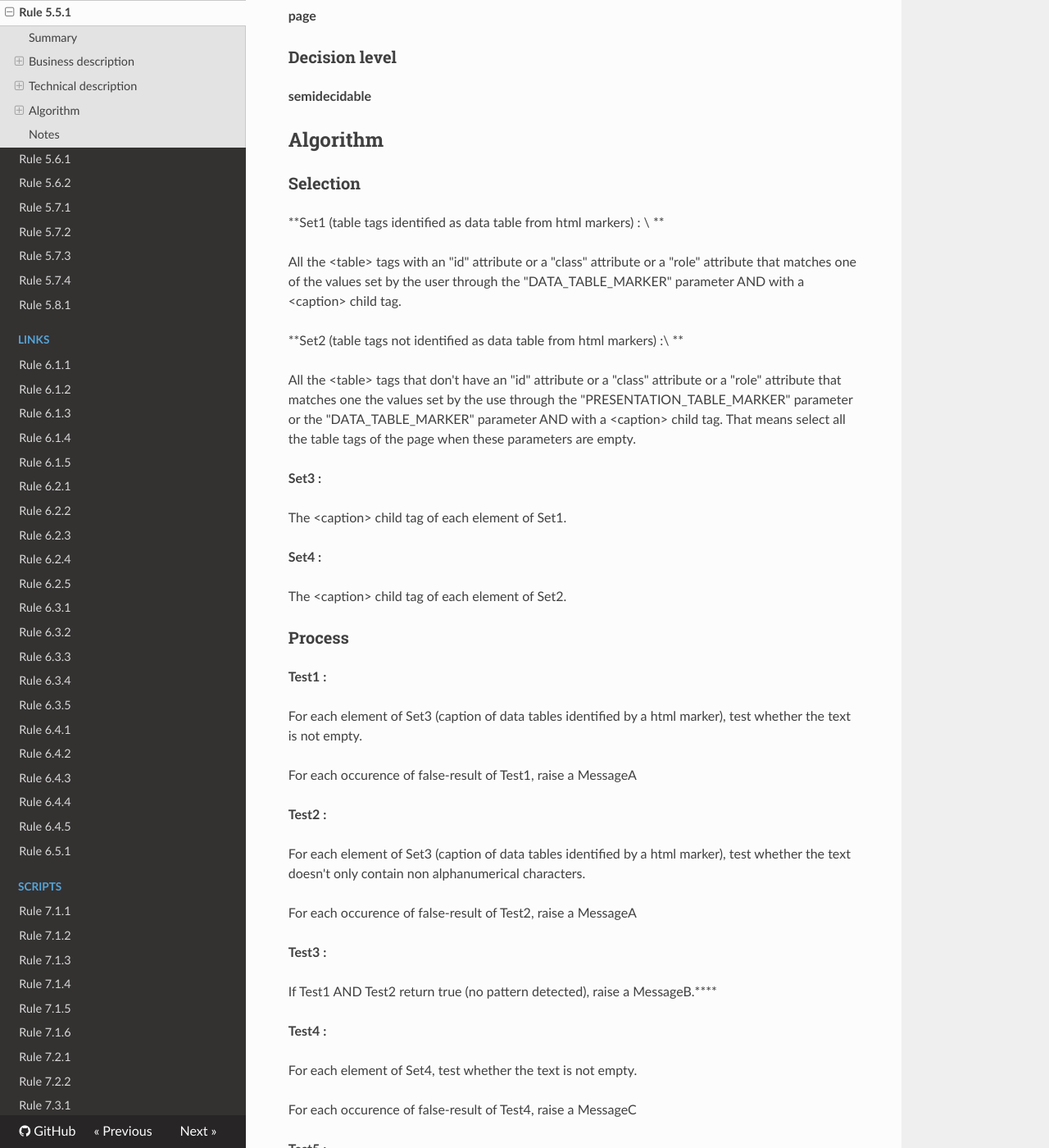
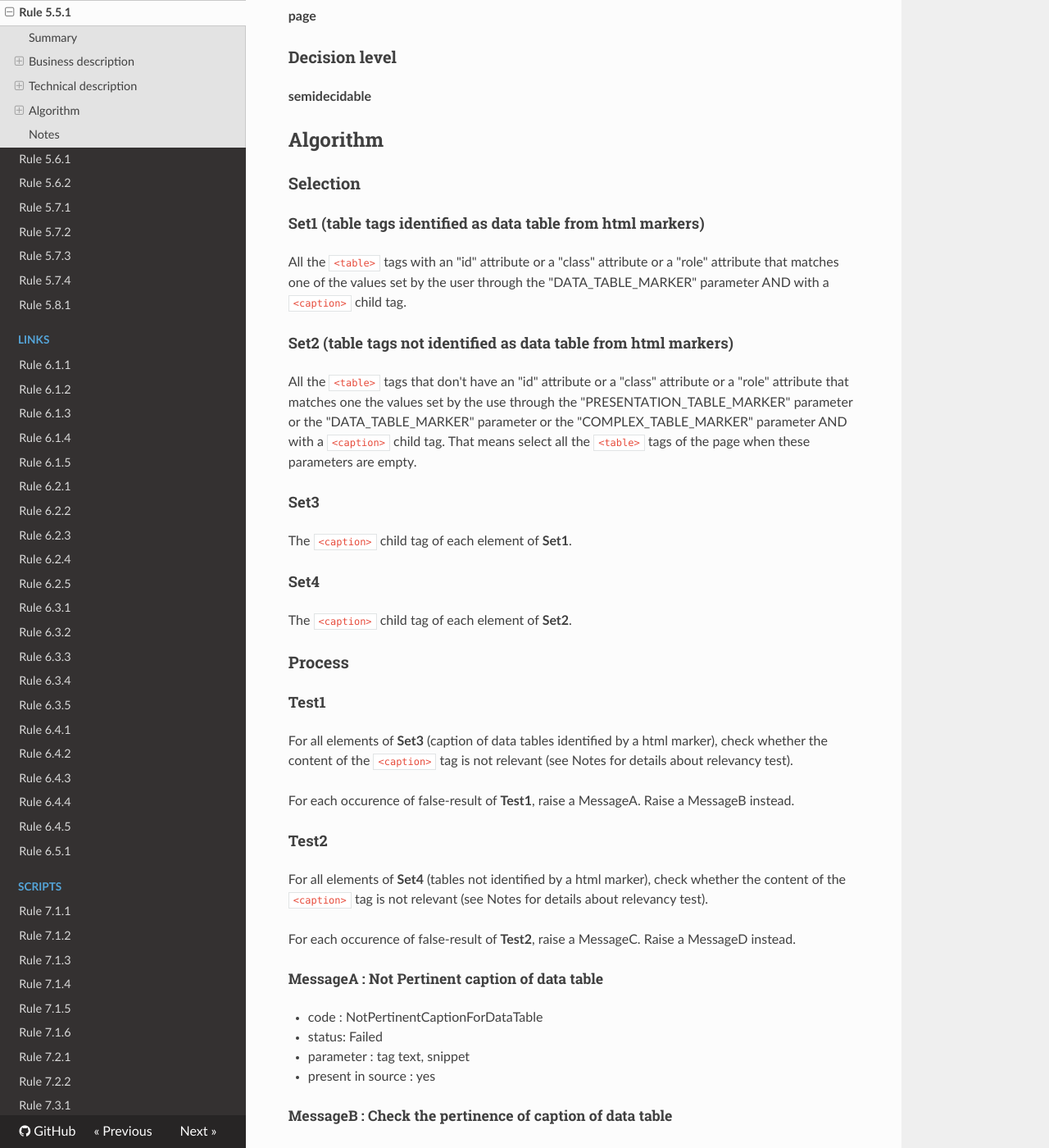
Before and after one commit to Tanaguru/Tanaguru-rules-RGAA-3-doc, an MkDocs documentation site: the page built from docs/Rule-5-5-1.md, in a window 1280 px wide and 1400 px high, scrolled down 835 px. Shown: the whole window at 82% size. Built offline with MkDocs 1.6.1, drawn with Linux system fonts in a browser that asks for light colours; nearby versions of some CDN libraries; old or Windows-style settings are respelled for this version of MkDocs; some of the changed text lies outside the part shown.

Commit message:
update 5.4.1 conception rule

```diff
--- a/docs/Rule-5-5-1.md
+++ b/docs/Rule-5-5-1.md
@@ -1,8 +1,8 @@
 # Rule 5.5.1
+
 ## Summary
 
-This test consists in checking the relevancy of the caption of data
-tables.
+This test consists in checking the relevancy of the caption of data tables.
 
 ## Business description
 
@@ -36,70 +36,42 @@ Pour chaque <a href="http://references.modernisation.gouv.fr/sites/default/files
 
 ### Selection
 
-**Set1 (table tags identified as data table from html markers) : \
-**
+#### Set1 (table tags identified as data table from html markers)
 
-All the <table\> tags with an "id" attribute or a "class" attribute or a
+All the `<table>` tags with an "id" attribute or a "class" attribute or a
 "role" attribute that matches one of the values set by the user through
-the "DATA\_TABLE\_MARKER" parameter AND with a <caption\> child tag.
+the "DATA_TABLE_MARKER" parameter AND with a `<caption>` child tag.
 
-**Set2 (table tags not identified as data table from html markers) :\
-**
+#### Set2 (table tags not identified as data table from html markers)
 
-All the <table\> tags that don't have an "id" attribute or a "class"
+All the `<table>` tags that don't have an "id" attribute or a "class"
 attribute or a "role" attribute that matches one the values set by the
-use through the "PRESENTATION\_TABLE\_MARKER" parameter or the
-"DATA\_TABLE\_MARKER" parameter AND with a <caption\> child tag. That
-means select all the table tags of the page when these parameters are
+use through the "PRESENTATION_TABLE_MARKER" parameter or the
+"DATA_TABLE_MARKER" parameter or the "COMPLEX_TABLE_MARKER" parameter AND with a `<caption>` child tag. That
+means select all the `<table>` tags of the page when these parameters are
 empty.
 
-**Set3 :**
+#### Set3
 
-The <caption\> child tag of each element of Set1.
+The `<caption>` child tag of each element of **Set1**.
 
-**Set4 :**
+#### Set4
 
-The <caption\> child tag of each element of Set2.
+The `<caption>` child tag of each element of **Set2**.
 
 ### Process
 
-**Test1 :**
+#### Test1
 
-For each element of Set3 (caption of data tables identified by a html
-marker), test whether the text is not empty.
+For all elements of **Set3** (caption of data tables identified by a html marker), check whether the content of the `<caption>` tag is not relevant (see Notes for details about relevancy test).
 
-For each occurence of false-result of Test1, raise a MessageA
+For each occurence of false-result of **Test1**, raise a MessageA. Raise a MessageB instead.
 
-**Test2 :**
+#### Test2
 
-For each element of Set3 (caption of data tables identified by a html
-marker), test whether the text doesn't only contain non alphanumerical
-characters.
+For all elements of **Set4** (tables not identified by a html marker), check whether the content of the `<caption>` tag is not relevant (see Notes for details about relevancy test).
 
-For each occurence of false-result of Test2, raise a MessageA
-
-**Test3 :**
-
-If Test1 AND Test2 return true (no pattern detected), raise a
-MessageB.****
-
-**Test4 :**
-
-For each element of Set4, test whether the text is not empty.
-
-For each occurence of false-result of Test4, raise a MessageC
-
-**Test5 :**
-
-For each element of Set4, test whether the text doesn't only contain non
-alphanumerical characters.
-
-For each occurence of false-result of Test5, raise a MessageC
-
-**Test6 :**
-
-If Test4 AND Test5 return true (no pattern detected), raise a
-MessageD.****
+For each occurence of false-result of **Test2**, raise a MessageC. Raise a MessageD instead.
 
 ##### MessageA : Not Pertinent caption of data table
 
@@ -111,40 +83,41 @@ MessageD.****
 ##### MessageB : Check the pertinence of caption of data table
 
 -   code : CheckCaptionPertinenceForDataTable
--   status: NMI
+-   status: Pre-Qualified
 -   parameter : tag text, snippet
 -   present in source : yes
 
 ##### MessageC : Check the nature of table with not pertinent caption child tag
 
 -   code : CheckNatureOfTableForNotPertinentCaption
--   status: NMI
+-   status: Pre-Qualified
 -   parameter : tag text, snippet
 -   present in source : yes
 
 ##### MessageD : Check the nature of table and the pertinenceof the caption child tag
 
 -   code : CheckNatureOfTableAndCaptionPertinence
--   status: NMI
+-   status: Pre-Qualified
 -   parameter : title attribute, snippet
 -   present in source : yes
 
 ### Analysis
 
-**Failed :**
+#### Failed
 
-Test1 OR Test2 return false for at least one element (at least one table
-identified as data table has a not pertinent caption)**\
-**
+At least one table identified as data table has a not pertinent caption (**Test1** return false for at least one element)
 
-**NA : \
-**
+#### Not Applicable
 
-Set1 AND Set2 are empty (the page has no <table\> tag or only table
-identified as presentation table)
+The page has no `<table>` tag or only table identified as presentation table (**Set1** AND **Set2** are empty)
 
-**NMI :**
+#### Pre-Qualified
 
 In all other cases
 
 ## Notes
+
+The content of the `<caption>` tag is seen as not relevant if :
+
+- empty
+- only composed of non-alphanumerical characters
```
Also changed, not shown: docs/Rule-1-3-3.md (+2 -2 lines), docs/Rule-5-4-1.md (+24 -28 lines).
